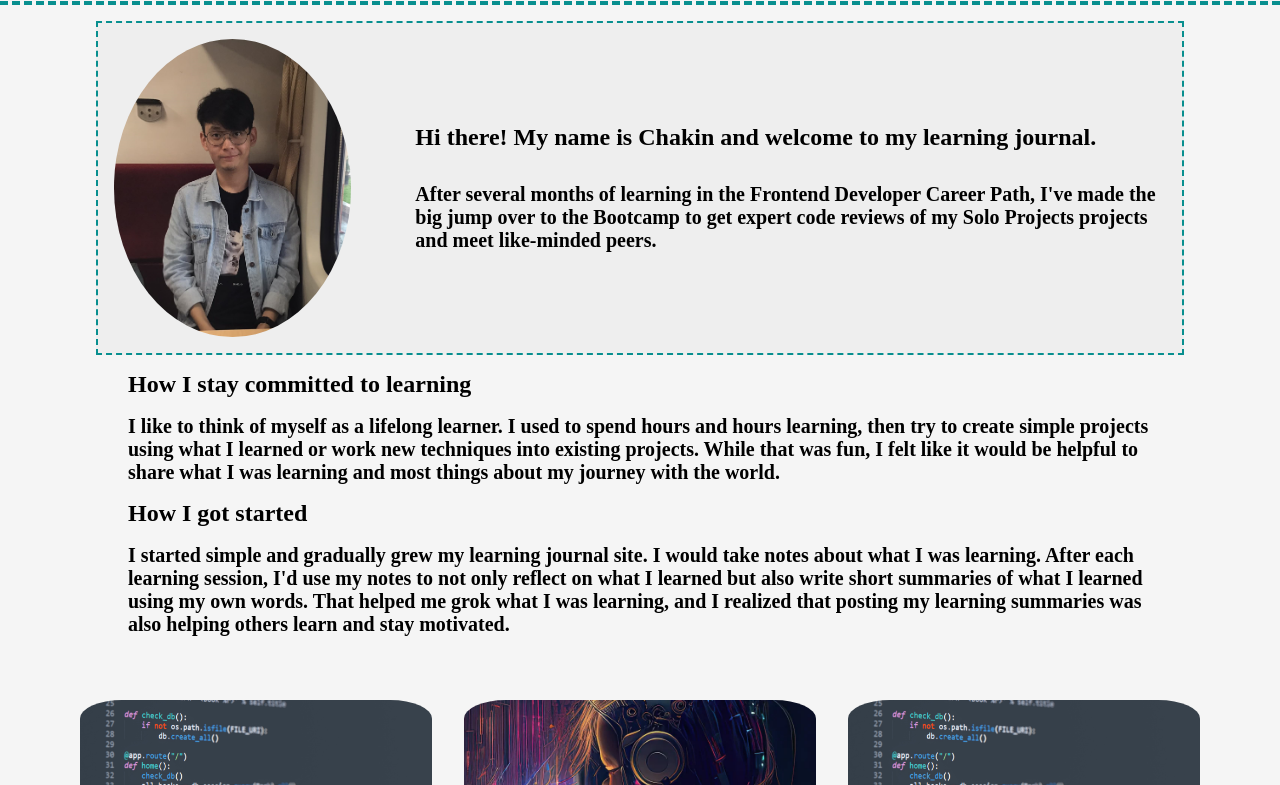
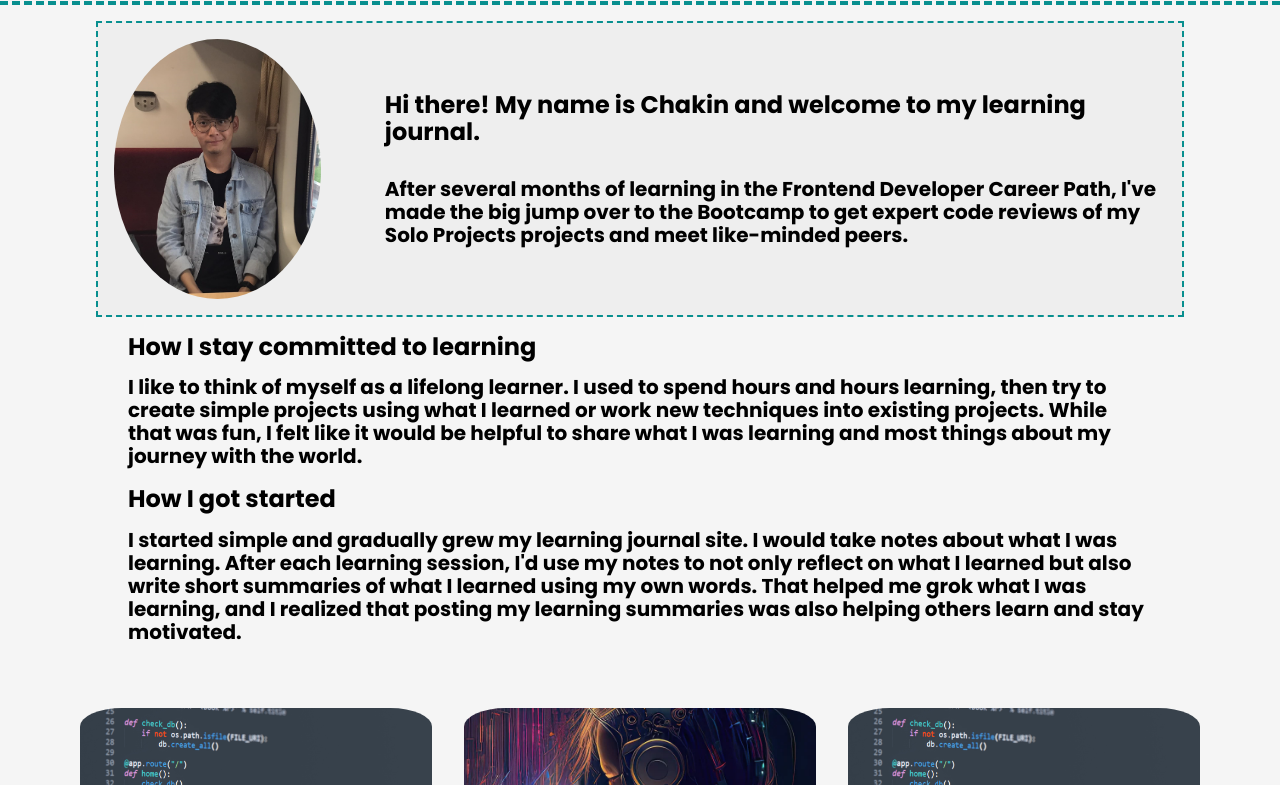
Before and after one commit to Chakin023/scrimba-practice-learningJourney, a website built with Vite: page scrimba-learning-journey/co27c40af8d40f0f677dda0e7/aboutMe.html in a window 1280 px wide. Shown: the part 75-860 px from the top of the page. Built offline with nearby package versions, Linux system fonts and the light colour scheme.

Commit message:
updated font family

```diff
--- a/scrimba-learning-journey/co27c40af8d40f0f677dda0e7/aboutMe.html
+++ b/scrimba-learning-journey/co27c40af8d40f0f677dda0e7/aboutMe.html
@@ -1,5 +1,8 @@
 <html>
     <head><link rel="stylesheet" href="https://cdnjs.cloudflare.com/ajax/libs/normalize/8.0.1/normalize.css">
+        <link rel="preconnect" href="https://fonts.googleapis.com">
+        <link rel="preconnect" href="https://fonts.gstatic.com" crossorigin>
+        <link href="https://fonts.googleapis.com/css2?family=Poppins:wght@300;400;700&display=swap" rel="stylesheet">
         <title>My Learning Journal</title>
         <link rel="stylesheet" href="css/style.css">
     </head>
--- a/scrimba-learning-journey/co27c40af8d40f0f677dda0e7/css/style.css
+++ b/scrimba-learning-journey/co27c40af8d40f0f677dda0e7/css/style.css
@@ -7,6 +7,7 @@ body {
     margin: 0;
     padding: 0;
     background-color: whitesmoke;
+    font-family: 'Poppins', sans-serif;
 }
 
 /* header */
```
Also changed, not shown: scrimba-learning-journey/co27c40af8d40f0f677dda0e7/home.html (+3 -0 lines), scrimba-learning-journey/co27c40af8d40f0f677dda0e7/index.html (+3 -0 lines).
